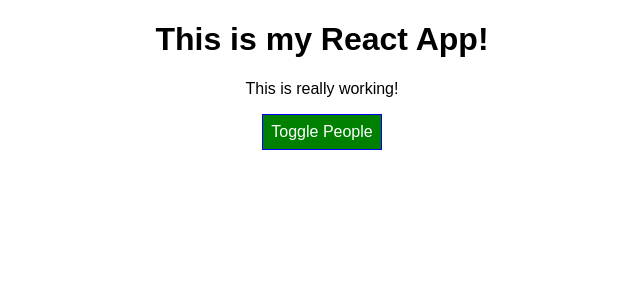
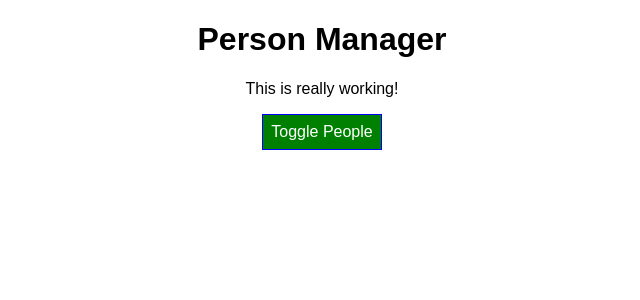
Before and after one commit to P0cketAces/React-Complete-Guide, a React app: page / in a window 1280 px wide. Shown: the top 300 px of the page, without its empty margins (318-958 px from the left). Built offline with nearby package versions, Linux system fonts and the light colour scheme.

Commit message:
Using lifecycle hooks for class component creation in App.js

```diff
--- a/src/components/Cockpit/Cockpit.js
+++ b/src/components/Cockpit/Cockpit.js
@@ -2,6 +2,7 @@
 import classes from './Cockpit.css';
 
 const cockpit = (props) => {
+    console.log('[Cockpit.js] rendering...')
     const assignedClasses = [];
     let btnClass = '';
     if(props.showPersons){
@@ -17,7 +18,7 @@
 
     return (
         <div className={classes.Cockpit}>
-            <h1>This is my React App!</h1>
+            <h1>{props.title}</h1>
             <p className={assignedClasses.join(' ')}>This is really working!</p>
             <button
                 className={btnClass}
--- a/src/components/Persons/Person/Person.js
+++ b/src/components/Persons/Person/Person.js
@@ -2,6 +2,7 @@
 import classes from './Person.css';
 
 const person = (props) => {
+    console.log('[Person.js] rendering...');
     return (
         <div className={classes.Person}>
             <p onClick={props.click}>My name is {props.name} and I am {props.age} years old!</p>
--- a/src/components/Persons/Persons.js
+++ b/src/components/Persons/Persons.js
@@ -1,7 +1,9 @@
 import React from 'react';
 import Person from './Person/Person';
 
-const persons = (props) => props.persons.map((person, index) => {
+const persons = (props) => {
+    console.log('[Persons.js] rendering...');
+    return props.persons.map((person, index) => {
         return(
             <Person
                 key={person.id}
@@ -12,5 +14,6 @@
             />
         )
     });
+};
 
 export default persons;
--- a/src/containers/App.js
+++ b/src/containers/App.js
@@ -4,7 +4,11 @@
 import Cockpit from '../components/Cockpit/Cockpit';
 
 class App extends Component {
-  state = {
+  constructor(props){
+    super(props);
+    console.log('[App.js] constructor');
+
+    this.state = {
       persons: [
         { id: 1, name: 'Joe', age: 28 },
         { id: 2, name: 'Dave', age: 29 },
@@ -13,6 +17,20 @@
       otherState: 'some other value',
       showPersons: false
     };
+  }
+
+  static getDerivedStateFromProps(props, state){
+    console.log('[App.js] getDerivedStateFromProps', props);
+    return state;
+  }
+
+  componentWillMount(){
+    console.log('[App.js] componentWillMount');
+  }
+
+  componentDidMount(){
+    console.log('[App.js] componentDidMount');
+  }
 
   deletePersonHandler = (personIndex) => {
     const persons = [...this.state.persons];
@@ -43,6 +61,7 @@
   }
 
   render() {
+    console.log('[App.js] render');
     let persons = null;
 
     if(this.state.showPersons){
@@ -58,6 +77,7 @@
     return (
       <div className={classes.App}>
         <Cockpit
+          title={this.props.title}
           persons={this.state.persons}
           showPersons={this.state.showPersons}
           click={this.togglePersonsHandler}
--- a/src/index.js
+++ b/src/index.js
@@ -4,5 +4,5 @@
 import App from './containers/App';
 import registerServiceWorker from './registerServiceWorker';
 
-ReactDOM.render(<App />, document.getElementById('root'));
+ReactDOM.render(<App title="Person Manager"/>, document.getElementById('root'));
 registerServiceWorker();
```
Lines whose indentation alone changed are shown as unchanged.
